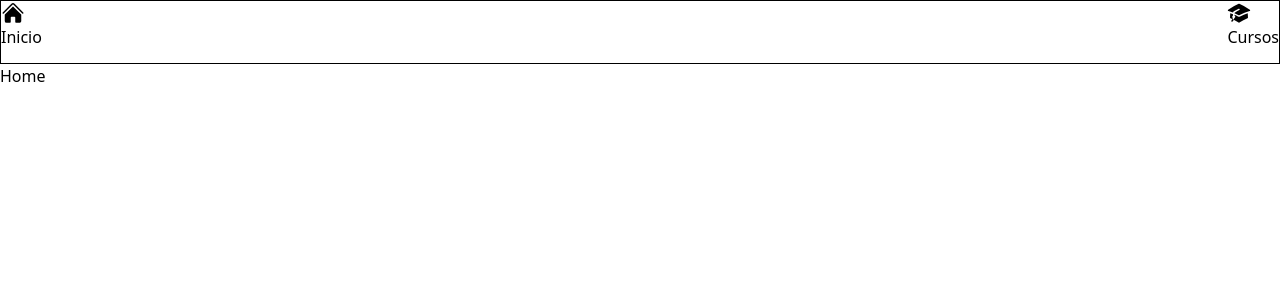
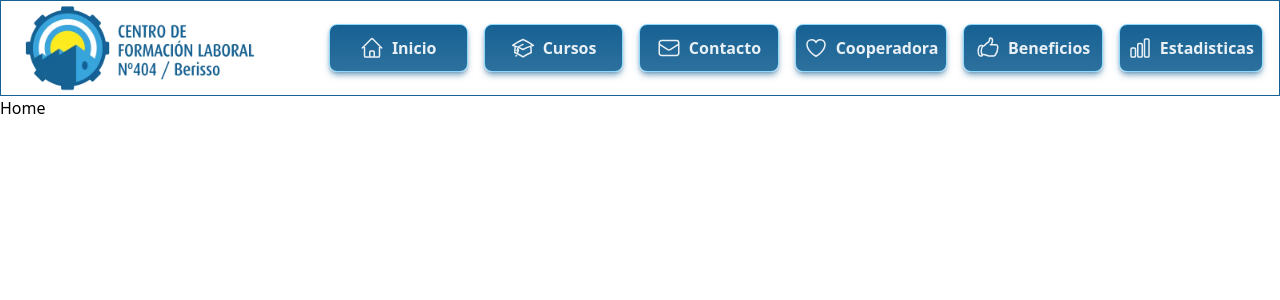
Before and after one commit to sebastianFeltes/cfl404web-client, a React (Vite) app: page / in a window 1280 px wide. Shown: the top 300 px of the page. Built offline with nearby package versions, Linux system fonts and the light colour scheme.

Commit message:
add navbar styles

```diff
--- a/src/components/GuestNavbar.jsx
+++ b/src/components/GuestNavbar.jsx
@@ -1,37 +1,153 @@
 import NavLink from "./ui/NavLink";
+import logo from "../assets/logo_cabeza.webp";
+
+const links = [
+  {
+    path: "/",
+    label: "Inicio",
+    icon: (
+      <>
+        <svg
+          xmlns="http://www.w3.org/2000/svg"
+          fill="none"
+          viewBox="0 0 24 24"
+          strokeWidth={1.5}
+          stroke="currentColor"
+          className="size-6"
+        >
+          <path
+            strokeLinecap="round"
+            strokeLinejoin="round"
+            d="m2.25 12 8.954-8.955c.44-.439 1.152-.439 1.591 0L21.75 12M4.5 9.75v10.125c0 .621.504 1.125 1.125 1.125H9.75v-4.875c0-.621.504-1.125 1.125-1.125h2.25c.621 0 1.125.504 1.125 1.125V21h4.125c.621 0 1.125-.504 1.125-1.125V9.75M8.25 21h8.25"
+          />
+        </svg>
+      </>
+    ),
+  },
+  {
+    path: "cursos",
+    label: "Cursos",
+    icon: (
+      <>
+        <svg
+          xmlns="http://www.w3.org/2000/svg"
+          fill="none"
+          viewBox="0 0 24 24"
+          strokeWidth={1.5}
+          stroke="currentColor"
+          className="size-6"
+        >
+          <path
+            strokeLinecap="round"
+            strokeLinejoin="round"
+            d="M4.26 10.147a60.438 60.438 0 0 0-.491 6.347A48.62 48.62 0 0 1 12 20.904a48.62 48.62 0 0 1 8.232-4.41 60.46 60.46 0 0 0-.491-6.347m-15.482 0a50.636 50.636 0 0 0-2.658-.813A59.906 59.906 0 0 1 12 3.493a59.903 59.903 0 0 1 10.399 5.84c-.896.248-1.783.52-2.658.814m-15.482 0A50.717 50.717 0 0 1 12 13.489a50.702 50.702 0 0 1 7.74-3.342M6.75 15a.75.75 0 1 0 0-1.5.75.75 0 0 0 0 1.5Zm0 0v-3.675A55.378 55.378 0 0 1 12 8.443m-7.007 11.55A5.981 5.981 0 0 0 6.75 15.75v-1.5"
+          />
+        </svg>
+      </>
+    ),
+  },
+  {
+    path: "contacto",
+    label: "Contacto",
+    icon: (
+      <>
+        <svg
+          xmlns="http://www.w3.org/2000/svg"
+          fill="none"
+          viewBox="0 0 24 24"
+          strokeWidth={1.5}
+          stroke="currentColor"
+          className="size-6"
+        >
+          <path
+            strokeLinecap="round"
+            strokeLinejoin="round"
+            d="M21.75 6.75v10.5a2.25 2.25 0 0 1-2.25 2.25h-15a2.25 2.25 0 0 1-2.25-2.25V6.75m19.5 0A2.25 2.25 0 0 0 19.5 4.5h-15a2.25 2.25 0 0 0-2.25 2.25m19.5 0v.243a2.25 2.25 0 0 1-1.07 1.916l-7.5 4.615a2.25 2.25 0 0 1-2.36 0L3.32 8.91a2.25 2.25 0 0 1-1.07-1.916V6.75"
+          />
+        </svg>
+      </>
+    ),
+  },
+  {
+    path: "cooperadora",
+    label: "Cooperadora",
+    icon: (
+      <>
+        <svg
+          xmlns="http://www.w3.org/2000/svg"
+          fill="none"
+          viewBox="0 0 24 24"
+          strokeWidth={1.5}
+          stroke="currentColor"
+          className="size-6"
+        >
+          <path
+            strokeLinecap="round"
+            strokeLinejoin="round"
+            d="M21 8.25c0-2.485-2.099-4.5-4.688-4.5-1.935 0-3.597 1.126-4.312 2.733-.715-1.607-2.377-2.733-4.313-2.733C5.1 3.75 3 5.765 3 8.25c0 7.22 9 12 9 12s9-4.78 9-12Z"
+          />
+        </svg>
+      </>
+    ),
+  },
+  {
+    path: "beneficios",
+    label: "Beneficios",
+    icon: (
+      <>
+        <svg
+          xmlns="http://www.w3.org/2000/svg"
+          fill="none"
+          viewBox="0 0 24 24"
+          strokeWidth={1.5}
+          stroke="currentColor"
+          className="size-6"
+        >
+          <path
+            strokeLinecap="round"
+            strokeLinejoin="round"
+            d="M6.633 10.25c.806 0 1.533-.446 2.031-1.08a9.041 9.041 0 0 1 2.861-2.4c.723-.384 1.35-.956 1.653-1.715a4.498 4.498 0 0 0 .322-1.672V2.75a.75.75 0 0 1 .75-.75 2.25 2.25 0 0 1 2.25 2.25c0 1.152-.26 2.243-.723 3.218-.266.558.107 1.282.725 1.282m0 0h3.126c1.026 0 1.945.694 2.054 1.715.045.422.068.85.068 1.285a11.95 11.95 0 0 1-2.649 7.521c-.388.482-.987.729-1.605.729H13.48c-.483 0-.964-.078-1.423-.23l-3.114-1.04a4.501 4.501 0 0 0-1.423-.23H5.904m10.598-9.75H14.25M5.904 18.5c.083.205.173.405.27.602.197.4-.078.898-.523.898h-.908c-.889 0-1.713-.518-1.972-1.368a12 12 0 0 1-.521-3.507c0-1.553.295-3.036.831-4.398C3.387 9.953 4.167 9.5 5 9.5h1.053c.472 0 .745.556.5.96a8.958 8.958 0 0 0-1.302 4.665c0 1.194.232 2.333.654 3.375Z"
+          />
+        </svg>
+      </>
+    ),
+  },
+  {
+    path: "estadisticas",
+    label: "Estadisticas",
+    icon: (
+      <svg
+        xmlns="http://www.w3.org/2000/svg"
+        fill="none"
+        viewBox="0 0 24 24"
+        strokeWidth={1.5}
+        stroke="currentColor"
+        className="size-6"
+      >
+        <path
+          strokeLinecap="round"
+          strokeLinejoin="round"
+          d="M3 13.125C3 12.504 3.504 12 4.125 12h2.25c.621 0 1.125.504 1.125 1.125v6.75C7.5 20.496 6.996 21 6.375 21h-2.25A1.125 1.125 0 0 1 3 19.875v-6.75ZM9.75 8.625c0-.621.504-1.125 1.125-1.125h2.25c.621 0 1.125.504 1.125 1.125v11.25c0 .621-.504 1.125-1.125 1.125h-2.25a1.125 1.125 0 0 1-1.125-1.125V8.625ZM16.5 4.125c0-.621.504-1.125 1.125-1.125h2.25C20.496 3 21 3.504 21 4.125v15.75c0 .621-.504 1.125-1.125 1.125h-2.25a1.125 1.125 0 0 1-1.125-1.125V4.125Z"
+        />
+      </svg>
+    ),
+  },
+];
 
 function GuestNavbar() {
   return (
-    <nav className="font-poppins w-full h-16 flex justify-between border">
-      <NavLink path={"/"}>
-        <>
-          <svg
-            xmlns="http://www.w3.org/2000/svg"
-            viewBox="0 0 24 24"
-            fill="currentColor"
-            className="size-6"
-          >
-            <path d="M11.47 3.841a.75.75 0 0 1 1.06 0l8.69 8.69a.75.75 0 1 0 1.06-1.061l-8.689-8.69a2.25 2.25 0 0 0-3.182 0l-8.69 8.69a.75.75 0 1 0 1.061 1.06l8.69-8.689Z" />
-            <path d="m12 5.432 8.159 8.159c.03.03.06.058.091.086v6.198c0 1.035-.84 1.875-1.875 1.875H15a.75.75 0 0 1-.75-.75v-4.5a.75.75 0 0 0-.75-.75h-3a.75.75 0 0 0-.75.75V21a.75.75 0 0 1-.75.75H5.625a1.875 1.875 0 0 1-1.875-1.875v-6.198a2.29 2.29 0 0 0 .091-.086L12 5.432Z" />
-          </svg>
-        </>
-        Inicio
-      </NavLink>
-      <NavLink path={"cursos"}>
-        <>
-          <svg
-            xmlns="http://www.w3.org/2000/svg"
-            viewBox="0 0 24 24"
-            fill="currentColor"
-            className="size-6"
-          >
-            <path d="M11.7 2.805a.75.75 0 0 1 .6 0A60.65 60.65 0 0 1 22.83 8.72a.75.75 0 0 1-.231 1.337 49.948 49.948 0 0 0-9.902 3.912l-.003.002c-.114.06-.227.119-.34.18a.75.75 0 0 1-.707 0A50.88 50.88 0 0 0 7.5 12.173v-.224c0-.131.067-.248.172-.311a54.615 54.615 0 0 1 4.653-2.52.75.75 0 0 0-.65-1.352 56.123 56.123 0 0 0-4.78 2.589 1.858 1.858 0 0 0-.859 1.228 49.803 49.803 0 0 0-4.634-1.527.75.75 0 0 1-.231-1.337A60.653 60.653 0 0 1 11.7 2.805Z" />
-            <path d="M13.06 15.473a48.45 48.45 0 0 1 7.666-3.282c.134 1.414.22 2.843.255 4.284a.75.75 0 0 1-.46.711 47.87 47.87 0 0 0-8.105 4.342.75.75 0 0 1-.832 0 47.87 47.87 0 0 0-8.104-4.342.75.75 0 0 1-.461-.71c.035-1.442.121-2.87.255-4.286.921.304 1.83.634 2.726.99v1.27a1.5 1.5 0 0 0-.14 2.508c-.09.38-.222.753-.397 1.11.452.213.901.434 1.346.66a6.727 6.727 0 0 0 .551-1.607 1.5 1.5 0 0 0 .14-2.67v-.645a48.549 48.549 0 0 1 3.44 1.667 2.25 2.25 0 0 0 2.12 0Z" />
-            <path d="M4.462 19.462c.42-.419.753-.89 1-1.395.453.214.902.435 1.347.662a6.742 6.742 0 0 1-1.286 1.794.75.75 0 0 1-1.06-1.06Z" />
-          </svg>
-        </>
-        Cursos
-      </NavLink>
+    <nav className="p-4 font-poppins w-full h-24 flex justify-between items-center border border-customDark-blue bg-white">
+      <div className="w-1/4">
+        <img className="h-24 object-cover" src={logo} alt="" />
+      </div>
+      <div className="flex gap-4 items-center justify-end w-3/4">
+        {links.map((link) => (
+          <NavLink key={link.path} path={link.path}>
+            {link.icon}
+            {link.label}
+          </NavLink>
+        ))}
+      </div>
     </nav>
   );
 }
--- a/src/components/ui/NavLink.jsx
+++ b/src/components/ui/NavLink.jsx
@@ -1,7 +1,7 @@
 import { Link } from "react-router";
 
 function NavLink({ children, path }) {
-  return <Link to={path}>{children}</Link>;
+  return <Link className='h-12 w-40 font-bold font-poppins flex items-center justify-center gap-2 border text-white/90 shadow-md hover:shadow-lg shadow-customDark-blue/50 bg-gradient-to-b from-customDark-blue to-customDark-blue/90 border-customSoft-blue hover:from-customDark-blue hover:to-customDark-blue/80 hover:text-white hover:border-customDark-blue p-2 rounded-lg transition-all duration-300 ease-in-out' to={path}>{children}</Link>;
 }
 
 export default NavLink;
--- a/src/index.css
+++ b/src/index.css
@@ -28,7 +28,7 @@ NO ABUSAR DE:
   --color-customWhite: #fff;
   --color-customRed: #bf0411;
   --color-customBlack: #000000;
-  --color-customGray: #f06a6a;
+  --color-customGray: #6a6a6a;
   --color-customLigth-blue: #37a5dd;
   --color-customDark-blue: #166193;
   --color-customSoft-blue: #8fd8fd;
```
Also changed, not shown: src/assets/logo_cabeza.webp (added).
